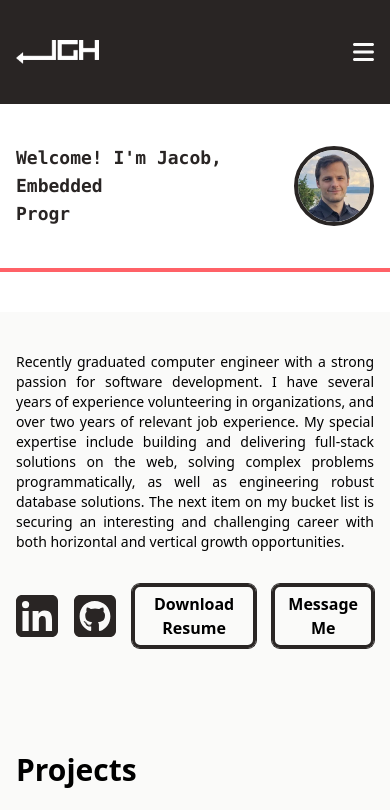
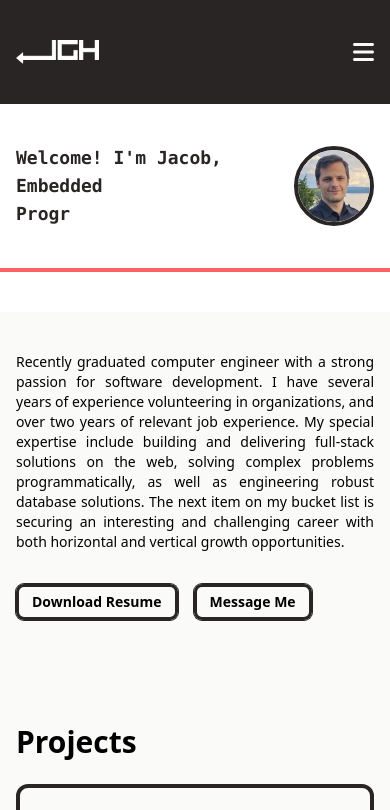
Before and after one commit to jacobg431/jacobgomezhansen.net, a React (Vite) app: page / in a window 390 px wide. Shown: the top 810 px of the page. Built offline with nearby package versions, Linux system fonts and the light colour scheme.

Commit message:
Removed social media icons from intro section for now...

```diff
--- a/src/components/items/introButtonItem.jsx
+++ b/src/components/items/introButtonItem.jsx
@@ -3,7 +3,7 @@ import getUserLanguage from '../../utils/language'
 function IntroButtonItem(props) {
     const id = props.id
     const text = props.text
-    const buttonStyling = 'cursor-pointer font-bold text-center px-4 py-2 rounded-lg ring-black ring-1 inset-ring-black inset-ring-3 duration-400 ease-out hover:border-red hover:ring-red hover:inset-ring-red hover:text-red'
+    const buttonStyling = 'cursor-pointer font-bold text-sm xs:text-base text-center px-4 py-2 rounded-lg ring-black ring-1 inset-ring-black inset-ring-3 duration-400 ease-out hover:border-red hover:ring-red hover:inset-ring-red hover:text-red'
 
     const resumeLanguageMap = {
         default: '/src/assets/Resume-Jacob-Gomez-Hansen-English-Version.pdf',
--- a/src/components/sections/introduction.jsx
+++ b/src/components/sections/introduction.jsx
@@ -1,6 +1,6 @@
 import { library } from '@fortawesome/fontawesome-svg-core'
 import { faSquareLinkedin, faSquareGithub } from '@fortawesome/free-brands-svg-icons'
-import IntroIconItem from '../items/introIconItem'
+//import IntroIconItem from '../items/introIconItem'
 import IntroButtonItem from '../items/introButtonItem'
 
 function Introduction() {
@@ -22,8 +22,6 @@ function Introduction() {
                         growth opportunities.
                     </p>
                     <div className="flex flex-row w-full items-center gap-4">
-                        <IntroIconItem iconId="linkedin" tooltip="LinkedIn"/>
-                        <IntroIconItem iconId="github" tooltip="GitHub" />
                         <IntroButtonItem id="download" text="Download Resume" />
                         <IntroButtonItem id="message" text="Message Me" />
                     </div>
```
